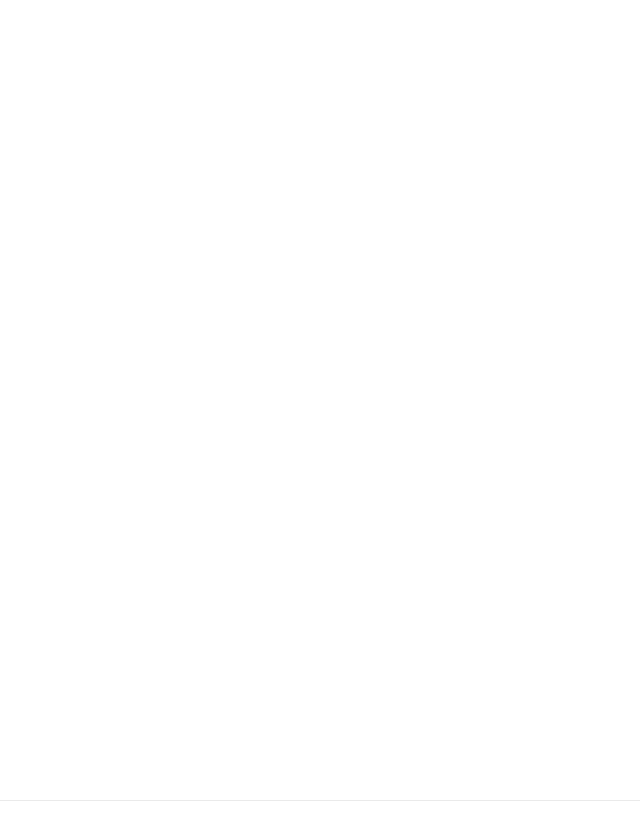
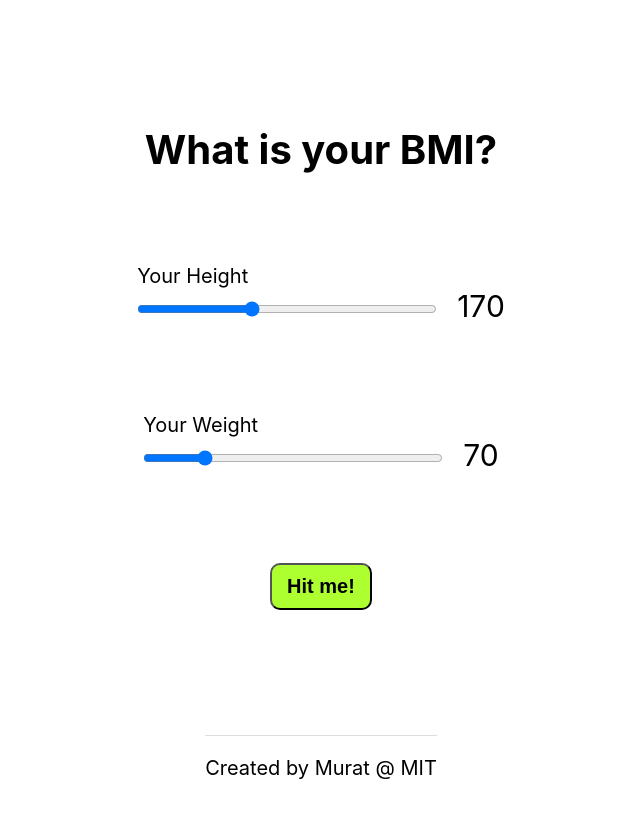
Before and after one commit to muratsgt/body-mass, a Next.js app: page / in a window 1280 px wide. Shown: the top 840 px of the page, without its empty margins (319-959 px from the left). After the commit the page ends 800 px from the top, so only its background shows below. Built offline with nearby package versions, Linux system fonts and the light colour scheme.

Commit message:
homepage created with calculations

```diff
--- /dev/null
+++ b/components/Button/index.js
@@ -0,0 +1,12 @@
+import React from 'react';
+import styles from "./style.module.css";
+
+function Button({ children, ...props }) {
+    return (
+        <button className={styles.button} {...props}>
+            {children}
+        </button>
+    )
+}
+
+export default Button
--- /dev/null
+++ b/components/Button/style.module.css
@@ -0,0 +1,18 @@
+.button {
+    cursor: pointer;
+    background-color: greenyellow;
+    padding: 10px 15px;
+    color: black;
+    border-radius: 10px;
+    transition: 300ms;
+    font-weight: bold;
+}
+
+.button:hover{
+    background-color: green;
+    color: white;
+}
+
+.button:active{
+    font-size: 0.8rem;
+}
--- a/package.json
+++ b/package.json
@@ -10,7 +10,8 @@
   "dependencies": {
     "next": "12.0.4",
     "react": "17.0.2",
-    "react-dom": "17.0.2"
+    "react-dom": "17.0.2",
+    "sass": "^1.43.5"
   },
   "devDependencies": {
     "eslint": "7.32.0",
--- a/pages/index.js
+++ /dev/null
@@ -1,23 +0,0 @@
-import Head from 'next/head'
-import Image from 'next/image'
-import styles from '../styles/Home.module.css'
-
-export default function Home() {
-  return (
-    <div className={styles.container}>
-      <Head>
-        <title>BMI Calculator</title>
-        <meta name="description" content="A simple tool to calculate your ideal weight" />
-        <link rel="icon" href="/health.ico" />
-      </Head>
-
-      <main className={styles.main}>
-
-      </main>
-
-      <footer className={styles.footer}>
-
-      </footer>
-    </div>
-  )
-}
--- /dev/null
+++ b/pages/index.jsx
@@ -0,0 +1,69 @@
+import Head from 'next/head'
+import Image from 'next/image'
+import styles from '../styles/Home.module.scss'
+import Button from '../components/Button'
+import { useState } from 'react'
+
+export default function Home() {
+  const [myW, setMyW] = useState(70);
+  const [myH, setMyH] = useState(170);
+
+  const changeH = (e) => {
+    setMyH(e.target.value);
+  }
+
+  const changeW = (e) => {
+    setMyW(e.target.value);
+  }
+
+  const handleClick = () => {
+    const bmi = 10000 * myW / (myH * myH);
+    alert(bmi)
+  }
+
+  return (
+    <div className={styles.container}>
+      <Head>
+        <title>BMI Calculator</title>
+        <meta name="description" content="A simple tool to calculate your ideal weight" />
+        <link rel="icon" href="/health.ico" />
+      </Head>
+
+      <main className={styles.main}>
+        <h1>What is your BMI?</h1>
+        <div>
+          <h2>Your Height</h2>
+          <input
+            value={myH}
+            onChange={changeH}
+            type="range"
+            name="height"
+            id="height"
+            min={140}
+            max={220}
+            step={1}
+          />
+          <span>{myH}</span>
+        </div>
+        <div>
+          <h2>Your Weight</h2>
+          <input
+            value={myW}
+            onChange={changeW}
+            type="range"
+            name="weight"
+            id="weight"
+            min={40}
+            max={200}
+            step={1} />
+          <span>{myW}</span>
+        </div>
+        <Button onClick={handleClick}>Hit me!</Button>
+      </main>
+
+      <footer className={styles.footer}>
+        Created by Murat @ MIT
+      </footer>
+    </div>
+  )
+}
--- a/styles/Home.module.css
+++ /dev/null
@@ -1,116 +0,0 @@
-.container {
-  padding: 0 2rem;
-}
-
-.main {
-  min-height: 100vh;
-  padding: 4rem 0;
-  flex: 1;
-  display: flex;
-  flex-direction: column;
-  justify-content: center;
-  align-items: center;
-}
-
-.footer {
-  display: flex;
-  flex: 1;
-  padding: 2rem 0;
-  border-top: 1px solid #eaeaea;
-  justify-content: center;
-  align-items: center;
-}
-
-.footer a {
-  display: flex;
-  justify-content: center;
-  align-items: center;
-  flex-grow: 1;
-}
-
-.title a {
-  color: #0070f3;
-  text-decoration: none;
-}
-
-.title a:hover,
-.title a:focus,
-.title a:active {
-  text-decoration: underline;
-}
-
-.title {
-  margin: 0;
-  line-height: 1.15;
-  font-size: 4rem;
-}
-
-.title,
-.description {
-  text-align: center;
-}
-
-.description {
-  margin: 4rem 0;
-  line-height: 1.5;
-  font-size: 1.5rem;
-}
-
-.code {
-  background: #fafafa;
-  border-radius: 5px;
-  padding: 0.75rem;
-  font-size: 1.1rem;
-  font-family: Menlo, Monaco, Lucida Console, Liberation Mono, DejaVu Sans Mono,
-    Bitstream Vera Sans Mono, Courier New, monospace;
-}
-
-.grid {
-  display: flex;
-  align-items: center;
-  justify-content: center;
-  flex-wrap: wrap;
-  max-width: 800px;
-}
-
-.card {
-  margin: 1rem;
-  padding: 1.5rem;
-  text-align: left;
-  color: inherit;
-  text-decoration: none;
-  border: 1px solid #eaeaea;
-  border-radius: 10px;
-  transition: color 0.15s ease, border-color 0.15s ease;
-  max-width: 300px;
-}
-
-.card:hover,
-.card:focus,
-.card:active {
-  color: #0070f3;
-  border-color: #0070f3;
-}
-
-.card h2 {
-  margin: 0 0 1rem 0;
-  font-size: 1.5rem;
-}
-
-.card p {
-  margin: 0;
-  font-size: 1.25rem;
-  line-height: 1.5;
-}
-
-.logo {
-  height: 1em;
-  margin-left: 0.5rem;
-}
-
-@media (max-width: 600px) {
-  .grid {
-    width: 100%;
-    flex-direction: column;
-  }
-}
--- /dev/null
+++ b/styles/Home.module.scss
@@ -0,0 +1,41 @@
+.container,
+.main,
+.footer {
+  display: flex;
+  flex-direction: column;
+  justify-content: center;
+  align-items: center;
+}
+
+.container {
+  padding: 0 2rem;
+  min-height: 100vh;
+}
+
+.main {
+  flex: 1;
+  padding: 4rem 2vw;
+  justify-content: space-around;
+
+  h1 {
+    font-size: 2rem;
+    font-weight: bold;
+  }
+
+  span{
+    font-size: 1.5rem;
+    padding-left: 20px;
+  }
+
+  input {
+    width: 300px;
+  }
+}
+
+.footer {
+  padding: 1rem 0;
+  margin-top: auto;
+  border-top: 1px solid #ddd;
+}
+
+.rangebar {}
--- a/styles/globals.css
+++ b/styles/globals.css
@@ -1,16 +1,19 @@
+* {
+  padding: 0;
+  margin: 0;
+  outline: 0;
+  color: inherit;
+  box-sizing: border-box;
+  font-size: 20px;
+  font-weight: normal;
+}
+
 html,
 body {
-  padding: 0;
-  margin: 0;
   font-family: -apple-system, BlinkMacSystemFont, Segoe UI, Roboto, Oxygen,
     Ubuntu, Cantarell, Fira Sans, Droid Sans, Helvetica Neue, sans-serif;
 }
 
 a {
-  color: inherit;
   text-decoration: none;
 }
-
-* {
-  box-sizing: border-box;
-}
```
Also changed, not shown: pages/profile.jsx (added), 1 other file (tests, documents, lock files or other folders).
